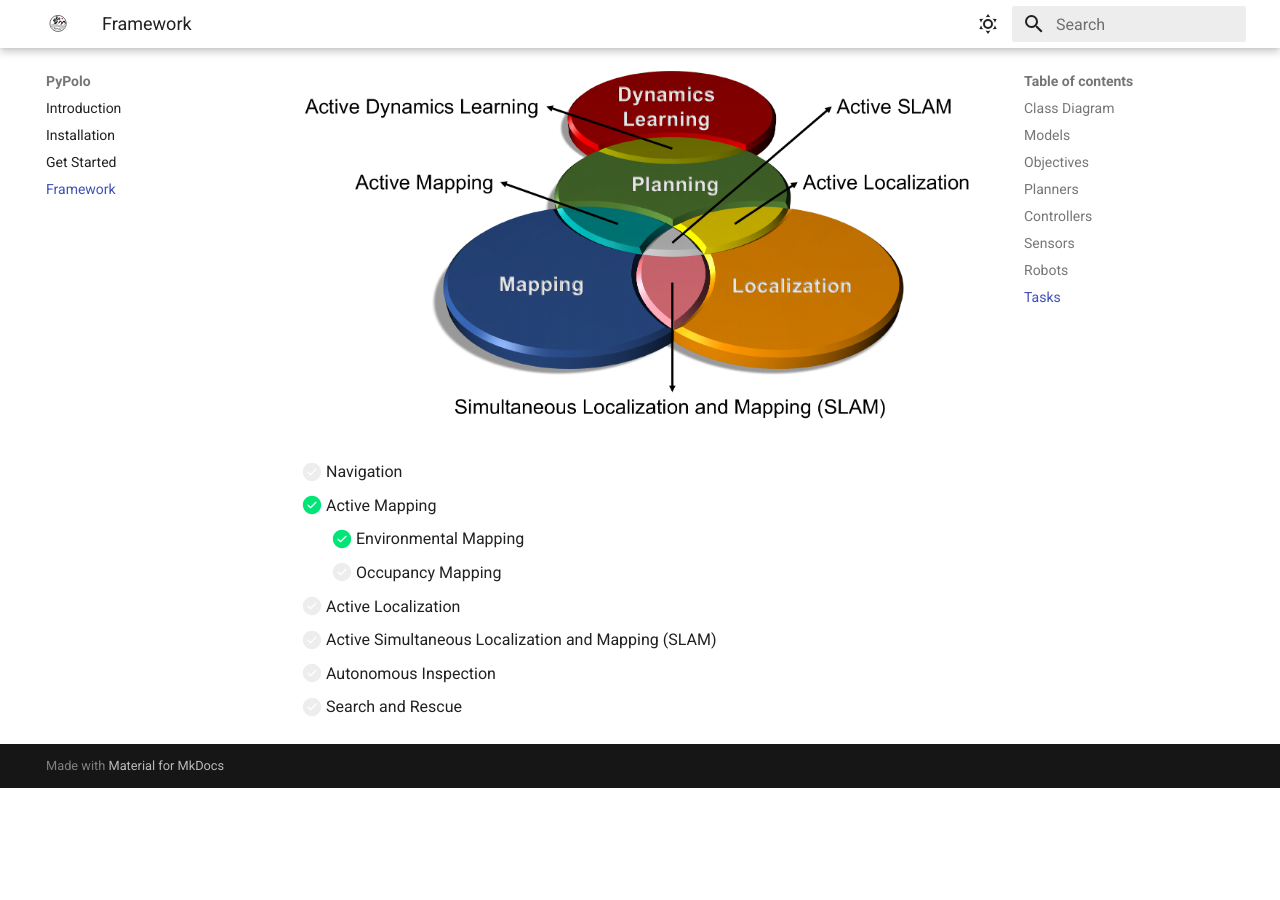
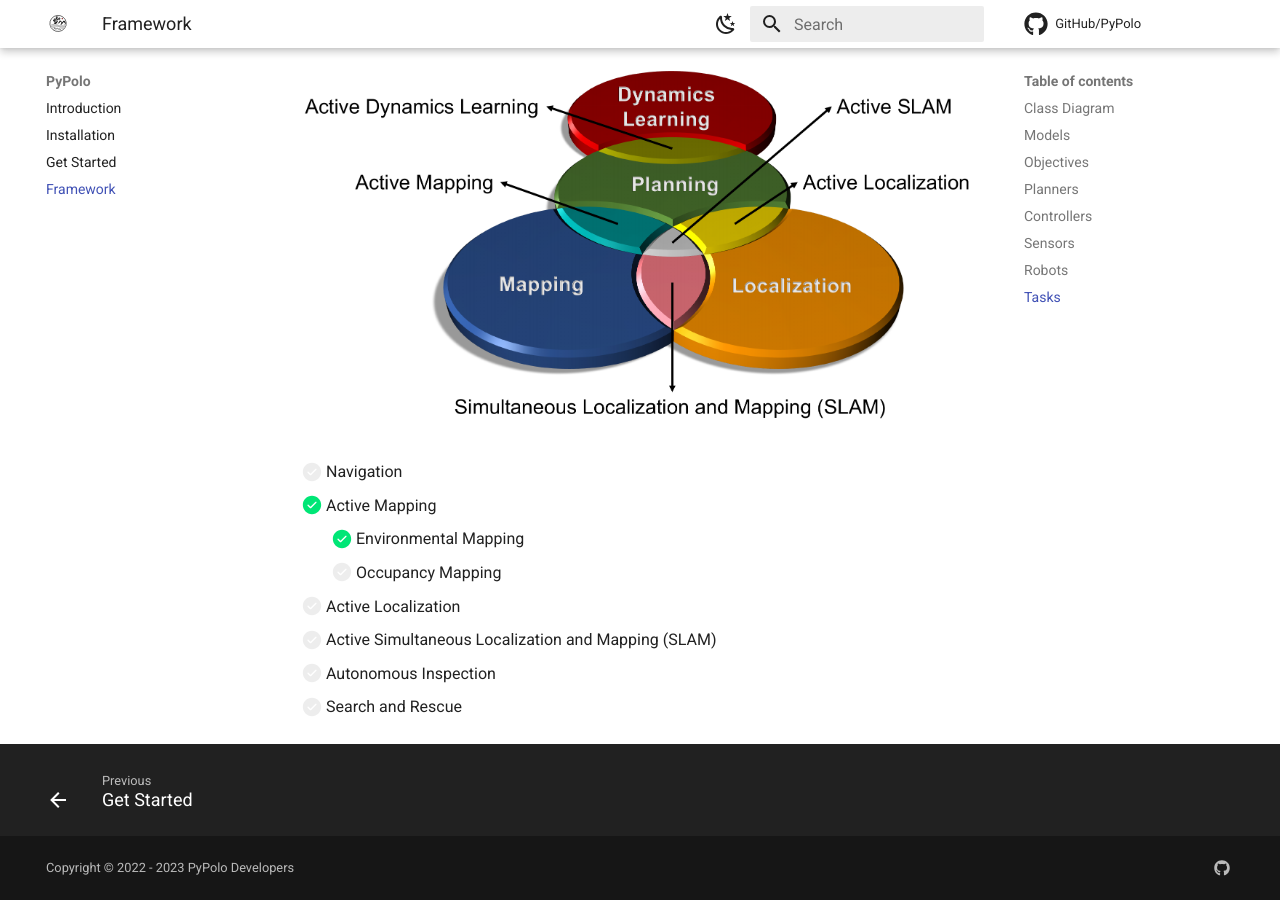
Before and after one commit to Weizhe-Chen/PyPolo, an MkDocs documentation site: the page built from docs/framework.md, in a window 1280 px wide and 900 px high, scrolled down 2985 px. Built offline with MkDocs 1.6.1 and Material for MkDocs 9.7.7, drawn with Linux system fonts in a browser that asks for light colours; comment, search, counter and statistics services are not loaded; before the commit the page ends 3773 px from its top, so only the background shows below that.

Commit message:
Update docs.

```diff
--- a/docs/framework.md
+++ b/docs/framework.md
@@ -1,7 +1,6 @@
-
 # Framework
 
-![framework](./assets/framework.png){: style="height:100%;width:100%"}
+![framework](./assets/images/framework/framework.png){: style="height:100%;width:100%"}
 
 ## Class Diagram
 
@@ -83,7 +82,7 @@ Controller --> Task: Action
 
 ## Tasks
 
-![framework](./assets/venn.png){: style="height:100%;width:100%"}
+![framework](./assets/images/framework/venn.png){: style="height:100%;width:100%"}
 
 - [ ] Navigation
 - [x] Active Mapping
--- a/mkdocs.yml
+++ b/mkdocs.yml
@@ -1,5 +1,9 @@
 # yaml-language-server: $schema=https://squidfunk.github.io/mkdocs-material/schema.json
 site_name: PyPolo
+site_url: https://pypolo.readthedocs.io/
+repo_url: https://github.com/Weizhe-Chen/PyPolo
+repo_name: GitHub/PyPolo
+copyright: Copyright &copy; 2022 - 2023 PyPolo Developers
 nav:
   - index.md
   - installation.md
@@ -7,24 +11,32 @@ nav:
   - framework.md
 theme:
   name: material
-  logo: assets/logo.svg
-  favicon: assets/logo.svg
+  icon:
+    repo: fontawesome/brands/github
+  logo: assets/images/social/logo.svg
+  favicon: assets/images/social/logo.svg
   features:
     - navigation.instant
+    - navigation.tracking
     - navigation.top
+    - header.autohide
+    - navigation.footer
   palette:
     - media: "(prefers-color-scheme: light)"
       scheme: default
       primary: white
       toggle:
-        icon: material/weather-sunny
+        icon: material/weather-night
         name: Switch to dark mode
     - media: "(prefers-color-scheme: dark)"
       scheme: slate
-      primary: black
+      primary: grey
       toggle:
-        icon: material/weather-night
+        icon: material/weather-sunny
         name: Switch to light mode
+plugins:
+  - search:
+      separator: '[\s\-,:!=\[\]()"`/]+|\.(?!\d)|&[lg]t;|(?!\b)(?=[A-Z][a-z])'
 markdown_extensions:
   - def_list
   - pymdownx.tasklist:
@@ -42,4 +54,8 @@ markdown_extensions:
         custom_fences:
           - name: mermaid
             class: mermaid
-            format: !!python/name:pymdownx.superfences.fence_code_format
+extra:
+  social:
+    - icon: fontawesome/brands/github
+      link: https://github.com/Weizhe-Chen/PyPolo
+  generator: false
--- a/setup.py
+++ b/setup.py
@@ -18,7 +18,7 @@ INSTALL_REQUIRES = [
 setuptools.setup(
     name="pypolo",
     version="0.0.4",
-    author="Weizhe (Wesley) Chen",
+    author="PyPolo Developers",
     author_email="chenweiz@iu.edu",
     description="PyPolo: A Python Library for Robotic Information Gathering",
     long_description=open(os.path.join(root_dir, "README.md")).read(),
```
Also changed, not shown: docs/assets/images/framework/framework.png (renamed from docs/assets/framework.png), docs/assets/images/framework/venn.png (renamed from docs/assets/venn.png), docs/assets/images/social/logo.svg (renamed from docs/assets/logo.svg).
